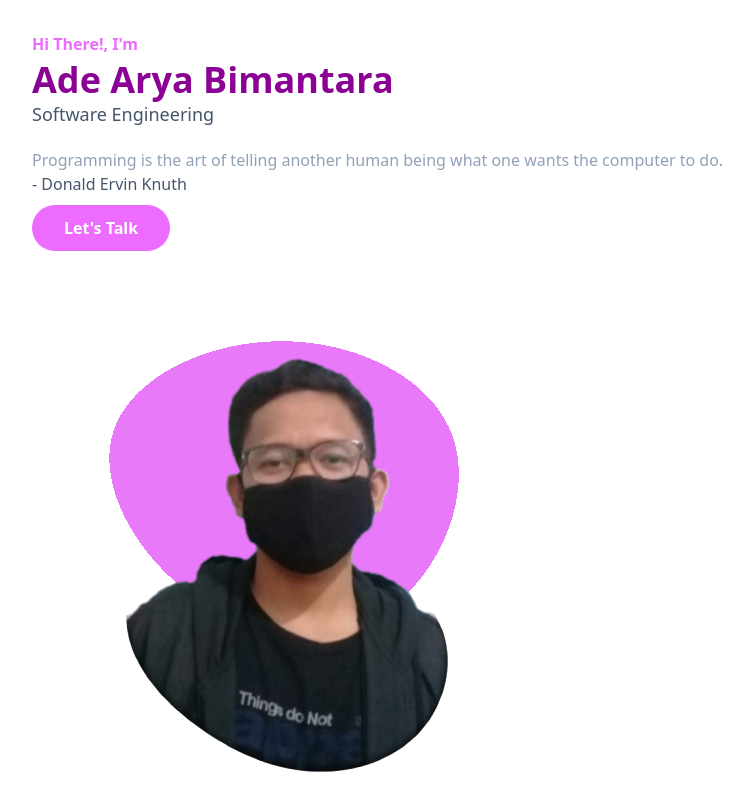
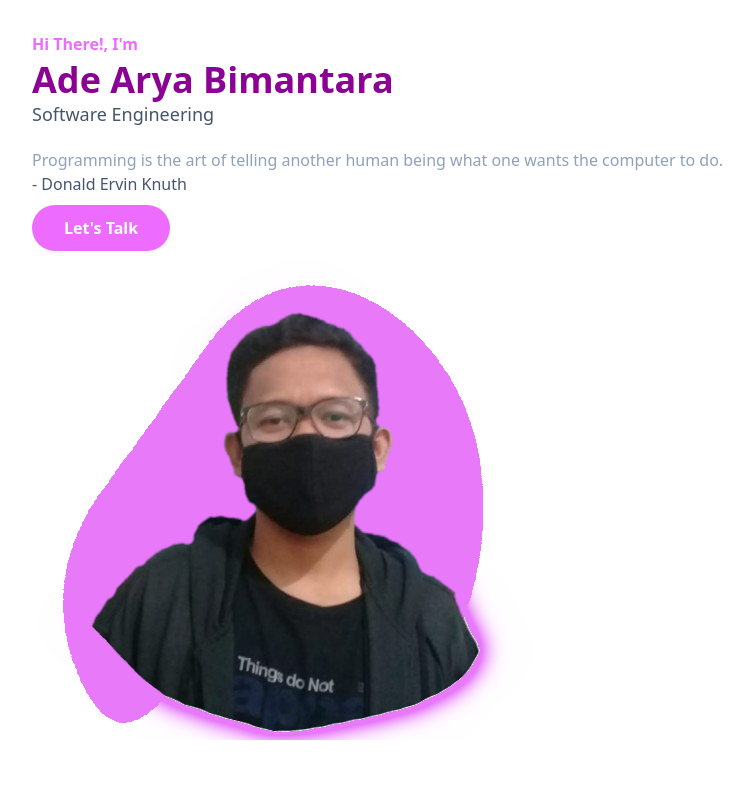
Before and after one commit to adearya/ade-arya-portfolio, a Jekyll site: the page built from index.markdown, in a window 1280 px wide. Shown: the top 811 px of the page, without its empty margins (16-769 px from the left). Built offline with Jekyll 4.4.1, drawn with Linux system fonts in a browser that asks for light colours.

Commit message:
Fixed My Photo

```diff
--- a/_layouts/landing_page.html
+++ b/_layouts/landing_page.html
@@ -31,9 +31,8 @@
                             </a>
                         </div>
 
-                        <div class="mt-10 sm:w-full md:w-auto lg:w-auto self-end px-4">
+                        <div class="sm:w-full md:w-auto lg:w-auto self-end px-4">
                             <img src="https://raw.githubusercontent.com/adearya/ade-arya-portfolio/gh-pages/assets/ade_arya_bimantara.png" alt="Ade Arya Bimantara" class="max-w-full mx-auto">
-                            <!-- <img src="/assets/ade_arya_bimantara.png" alt="Ade Arya Bimantara" class="max-w-full mx-auto"> -->
                         </div>
                     </div>
                 </div>
```
Also changed, not shown: assets/ade_arya_bimantara.png, assets/my_photo-removebg.png (deleted).
